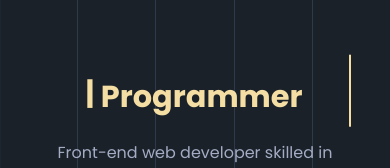
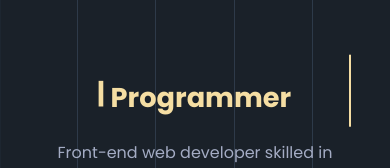
Before and after one commit to aqibaliakbar/My-Portfolio---Aqib, a React (Vite) app: page / in a window 390 px wide. Shown: the part 176-344 px from the top of the page. Built offline with nearby package versions, Linux system fonts and the light colour scheme.

Commit message:
Updated!

```diff
--- a/src/components/TypingAnimation/index.css
+++ b/src/components/TypingAnimation/index.css
@@ -43,6 +43,6 @@
 }
 @media screen and (max-width: 502px) {
   span {
-    font-size: 1.9rem !important;
+    font-size: 1.7rem !important;
   }
 }
```
